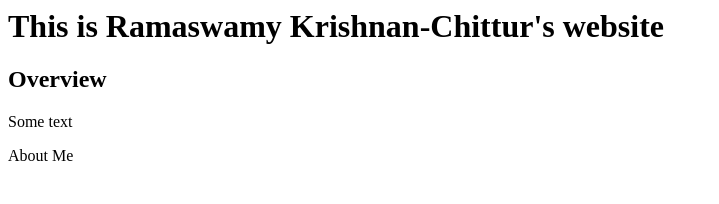
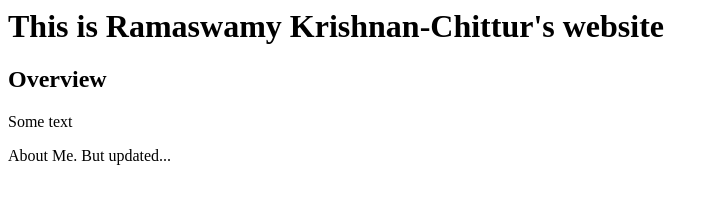
Before and after one commit to chittur/Test, a plain HTML site: page index.html in a window 1280 px wide. Shown: the whole page, without its empty margins (0-719 px from the left). Drawn offline with Linux system fonts and the light colour scheme.

Commit message:
File update
Main file was updated.

```diff
--- a/index.html
+++ b/index.html
@@ -1,4 +1,4 @@
 <h1>This is Ramaswamy Krishnan-Chittur's website</h1>
 <h2>Overview</h2>
 <p>Some text</p>
-<a>About Me</a>
+<a>About Me. But updated...</a>
```
